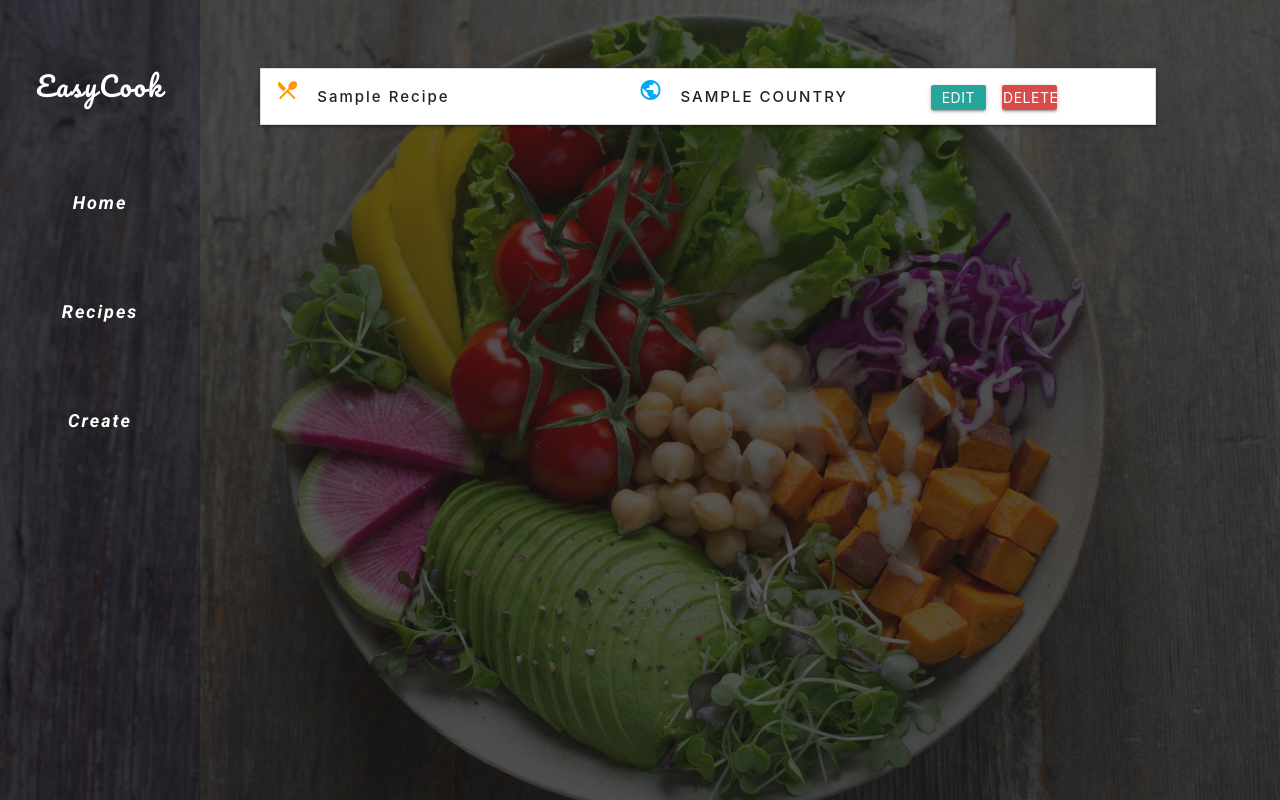
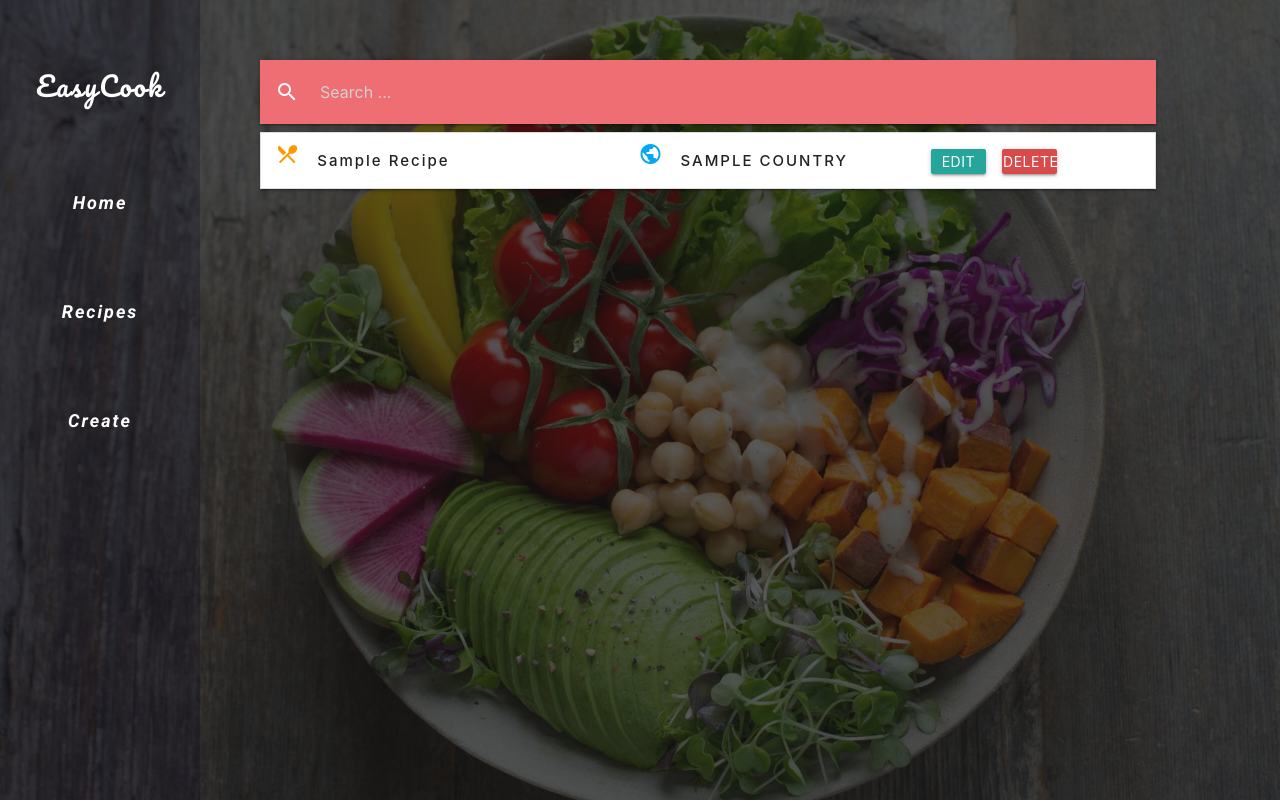
Before and after one commit to IIxShahinxII/cookbook, a Flask app: page /get_recipes in a window 1280 px wide. Run offline with Flask 2, Linux system fonts and the light colour scheme; a database or web service that is not in the repository returns one stand-in record (values such as "Sample title"); some libraries are stand-ins or nearby versions; some web fonts are replaced.

Commit message:
search bar, duration and serving added.

```diff
--- a/templates/recipes.html
+++ b/templates/recipes.html
@@ -1,17 +1,17 @@
 {% extends 'base.html' %}
 {% block content %}
 
-<!-- <nav>
+<nav class="search-bar">
     <div class="nav-wrapper">
-        <form>
+        <form action="{{url_for('search_recipe')}}" method="POST">
             <div class="input-field">
-                <input id="search" type="search" required>
+                <input id="search_recipes" name="search_recipes" type="search" placeholder="Search ..." required>
                 <label class="label-icon" for="search"><i class="material-icons">search</i></label>
                 <i class="material-icons">close</i>
             </div>
         </form>
     </div>
-</nav> -->
+</nav>
 
 <ul class="collapsible ul-recipes">
     {% for recipe in recipes %}
@@ -37,6 +37,9 @@
             </div>
         </div>
         <div class="collapsible-body">
+            <span class="duration-serving">duration: </span><span class="duration">{{recipe.duration}}</span>
+            <br>
+            <span class="duration-serving">Serving: </span><span class="serving">{{recipe.serving}}</span>
             <h6>Ingredients:</h6>
             <p>=>{{recipe.ingredients}}</p>
             <h6 class="preparation-steps">Preparation Steps:</h6>
```
